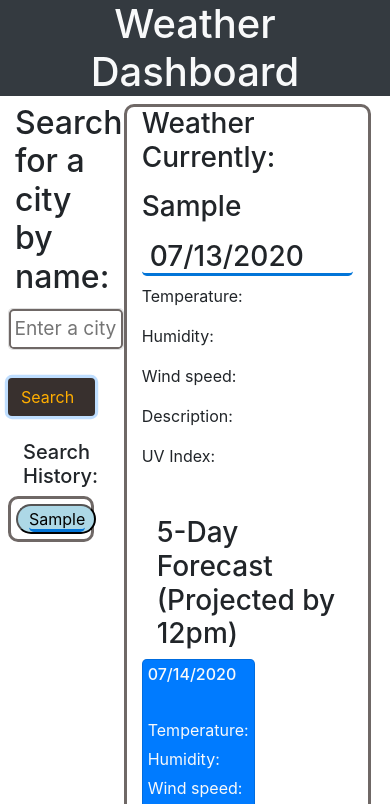
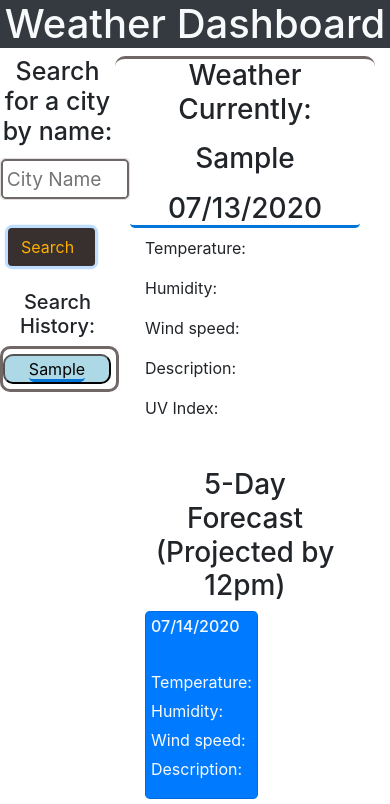
Before and after one commit to Dj-Viking/weather-dashboard, a plain HTML site: page index.html in a window 390 px wide. Both pictures are taken after typing "Sample" into the empty fields and a click on the button "Search". Shown: the top 804 px of the page. Drawn offline with nearby package versions, Linux system fonts and the light colour scheme; no server answers; a web font is replaced by a local one.

Commit message:
added media queries for working with smaller screens and changed some of the layout over all, custom classes and overwriting bootstrap, also fixed the UV index colors-had a mispelled classname that I was adding in JavaScript

```diff
--- a/assets/css/styles.css
+++ b/assets/css/styles.css
@@ -64,7 +64,7 @@ padding: 2.5%;
   background-color: lightblue;
   transition: .5s;
   color: black;
-  border-radius: 25px;
+  border-radius: 10px;
 }
 
 .button-search-name:hover{
@@ -139,7 +139,7 @@ padding: 2.5%;
 }
 
 .very-high {
-  background-color: orangered;
+  background-color: red;
   padding: 10px 20px;
   border-radius: 25px;
   color: white;
@@ -151,3 +151,114 @@ padding: 2.5%;
   border-radius: 25px;
   color: white;
 }
+
+@media only screen and (max-width: 600px) {
+  .mr-none {
+    margin-right: -15px;
+  }
+
+  .width-100 {
+    width: 119px;
+  }
+
+  .width-card-unique {
+    width: 200px !important;
+  }
+
+  #search-history-section {
+    margin-left: 0 !important;
+  }
+
+  #city-search-title {
+    font-size: 25px !important;
+  }
+  .button-search-name {
+    background-color: lightblue;
+    transition: .5s;
+    color: black;
+    border-radius: 10px;
+    margin-left: 0;
+  }
+
+  #input-form {
+    margin-left: 0 !important;
+  }
+
+  #day1-img {
+    -ms-flex-align: center !important;
+  }
+  #day2-img {
+    -ms-flex-align: center !important;
+  }
+  #day3-img {
+    -ms-flex-align: center !important;
+  }
+  #day4-img {
+    -ms-flex-align: center !important;
+  }
+  #day5-img {
+    -ms-flex-align: center !important;
+  }
+
+  #city-name-header{
+    text-align: center;
+  }
+
+  #five-day-header-text {
+    text-align: center;
+  }
+
+  #search-button{
+    text-align: center;
+  }
+
+  .col-12 {
+    padding-left: 0 !important;
+  }
+
+  .col-4 {
+    padding-left: 0 !important;
+    margin-right: -15px;
+    text-align: center !important;
+  }
+
+  .pad-right-some {
+    padding-right: 0 !important;
+  }
+
+  .border-standard-weather {
+    border-top: 3px var(--light-dark) solid;
+    border-radius: 10px;
+    margin-left: 0;
+
+  }
+
+  .row {
+    margin-left: 0 !important;
+  }
+
+  #temp-container {
+    margin-left: 15px;
+  }
+
+  #humid-container {
+    margin-left: 15px;
+  }
+
+  #wind-container {
+    margin-left: 15px;
+  }
+
+  #description-container {
+    margin-left: 15px;
+  }
+
+  #UV-container-current {
+    margin-left: 15px;
+  }
+
+}
+
+#no-pad-container {
+  padding: 0;
+}
--- a/assets/js/logic.js
+++ b/assets/js/logic.js
@@ -187,10 +187,16 @@ function cityCurrentUVIndexApiCall(lat, lon){
             currentUVnumEl.classList = "low";
         } else if(currentUVnum >= 3 && currentUVnum <= 5) {
             currentUVnumEl.classList = "moderate";
+        } else if (currentUVnum >=5 && currentUVnum < 6){
+            currentUVnumEl.classList = "moderate";
         } else if(currentUVnum >= 6 && currentUVnum <= 7) {
             currentUVnumEl.classList = "high";
-        } else if(currentUVnum >= 8 && currentUVnum < 10) {
-            currentUVnumEl.classList = "very high";
+        } else if (currentUVnum >= 7 && currentUVnum < 8){
+            currentUVnumEl.classList = "high";
+        } else if (currentUVnum >= 8 && currentUVnum <= 9){
+            currentUVnumEl.classList = "very-high";
+        } else if(currentUVnum >= 8 && currentUVnum <= 10) {
+            currentUVnumEl.classList = "very-high";
         } else if(currentUVnum >= 11) {
             currentUVnumEl.classList = "extreme";
         }
--- a/index.html
+++ b/index.html
@@ -17,7 +17,7 @@
     <body>
         <!-- header start -->
         <header class="bg-dark">
-            <div class="container">
+            <div class="container" id="no-pad-container">
                 <h1 class="text-center text-light bg-dark">
                     Weather Dashboard
                 </h1>
@@ -27,7 +27,7 @@
         <!-- search city start -->
         <section class="container row mr-none pad-right-some col-12">
             <div class="col-4">
-                    <h2 class="card-title">
+                    <h2 class="card-title" id="city-search-title">
                         Search for a city by name:
                     </h2>
                     <div class="row">
@@ -38,7 +38,7 @@
                                 type="text"
                                 autofocus="true"
                                 class="form-input"
-                                placeholder="Enter a city name here"
+                                placeholder="City Name"
                             />
                         </form>
                         <button type="submit" id="search-button" class="btn button-colors mb-4 mt-2 ml-2">
@@ -51,7 +51,7 @@
                         <!-- the div appended will be the text object from the promise returned from the api call to open weather -->
                     </div>
                     <!-- city name section start-->
-                    <section class="ml-2">
+                    <section class="ml-2" id="search-history-section">
                         <h5>
                             Search History:
                         </h5>
@@ -73,7 +73,7 @@
                     <!-- city name section end -->
                 </div>
                 <!-- within this row start current city info -->
-                <div class="col-8 border-standard">
+                <div class="col-8 border-standard-weather">
                     <h3 class="border-bottom-user" id="city-name-header">
                         <p>Weather Currently:</p><p id="city-header" class="hide-before-append"></p>
                         <span id="current-date" class="ml-2"></span><span id="current-time" class="ml-2 hide-before-append"></span>
@@ -95,10 +95,10 @@
                     </p><!-- add class to the uv span according to the index value -->
                     <!-- 5-day forcast below city info -->
                     <div class="container mt-5">
-                        <h3>
+                        <h3 id="five-day-header-text">
                             5-Day Forecast (Projected by 12pm)
                         </h3>
-                        <div class="row hide-before-append width-100" id="forecast-row">
+                        <div class="row hide-before-append width-card-unique" id="forecast-row">
                             <div class="card bg-primary mr-2">
                                 <span class="card-title" id="day-1-from-now" data-day="1">
                                     <h6 id="forecast-1-date">
```
